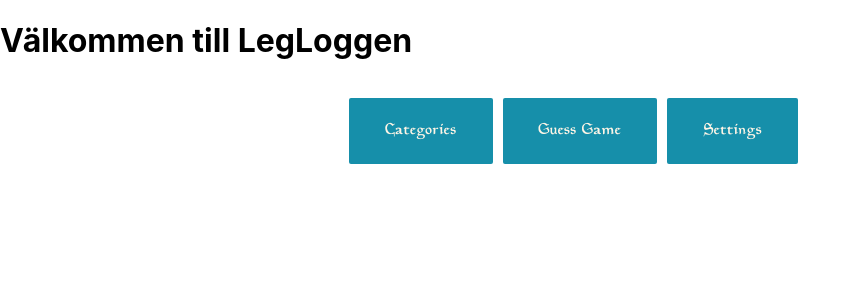
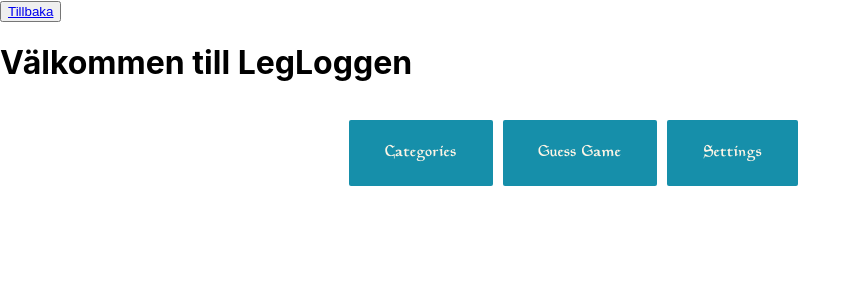
Before and after one commit to Adenholm/SysterLegLog, a React (Create React App) app: page / in a window 1280 px wide. Shown: the top 300 px of the page, without its empty margins (0-861 px from the left). Built offline with nearby package versions, Linux system fonts and the light colour scheme.

Commit message:
created "Tillbaka" button and linked it

```diff
--- a/src/Components/Pages.js
+++ b/src/Components/Pages.js
@@ -15,10 +15,13 @@ import GuessSettings from './pages/GuessSettings';
 import GuessPage from './pages/GuessPage';
 
 
+
   const Pages = () => {
+
       return (
           <Router>
               < div className = "Pages">
+              <button><Link to = {-1}>Tillbaka</Link></button>
                   <Routes>
                       <Route exact path= '/' element ={< StartPage/>}></Route>
                       <Route exact path= '/Cards' element ={< CardPage/>}></Route>
```
